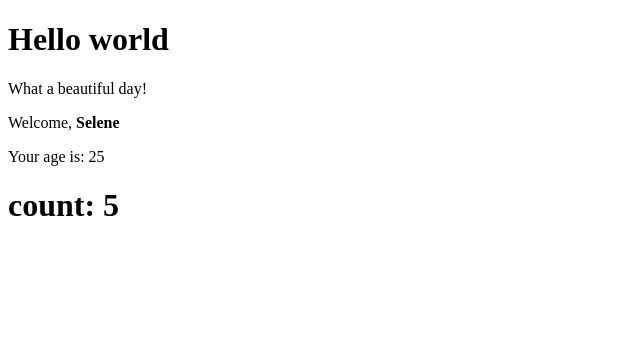
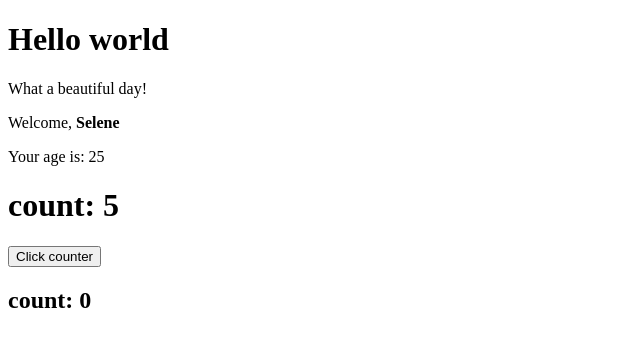
Before and after one commit to SeleneVicenza/react-exercises, a React (Create React App) app: page / in a window 1280 px wide. Shown: the top 346 px of the page, without its empty margins (0-640 px from the left). Built offline with nearby package versions, Linux system fonts and the light colour scheme.

Commit message:
events-01

```diff
--- a/src/App.js
+++ b/src/App.js
@@ -1,4 +1,5 @@
 import React from "react";
+import ClickCounter from "./ClickCounter";
 import Counter from "./Counter";
 import Hello from "./Hello";
 import {Welcome} from "./Welcome";
@@ -10,6 +11,7 @@
                <Hello />
                <Welcome name={<strong>Selene</strong>} />
                <Counter />
+               <ClickCounter />
             </div>
         );
     }
--- /dev/null
+++ b/src/ClickCounter.js
@@ -0,0 +1,25 @@
+import React from "react"
+
+export default class ClickCounter extends React.Component {
+    state = {
+        count: 0,
+
+    }
+
+
+
+    clickCounter = () => {
+        this.setState((state) => {
+            return {count: state.count + 1}
+        });
+    }
+
+    render() {
+        return (
+            <div>
+                <button onClick={this.clickCounter}>Click counter</button>
+                <h2>count: {this.state.count}</h2>
+            </div>
+        )
+    }
+}
```
